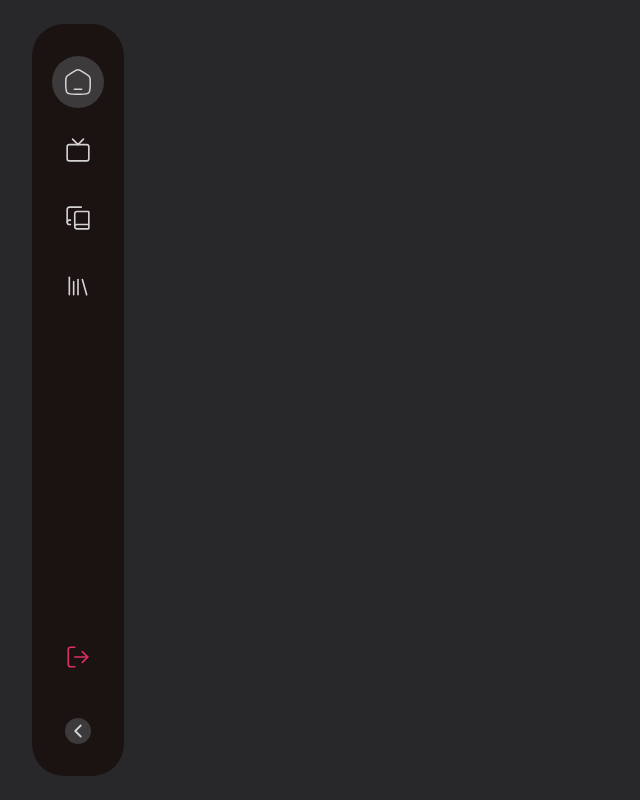
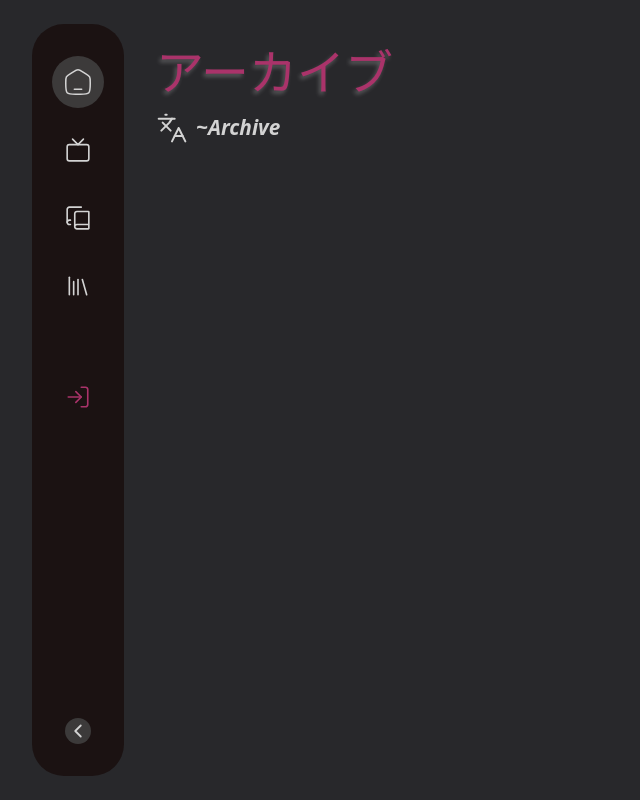
Before and after one commit to kite1412/react-aakaibu, a React (Vite) app: page / in a window 1280 px wide. Before the commit this address had no page. Shown: the whole page, without its empty margins (0-640 px from the left). Built offline with nearby package versions, Linux system fonts and the light colour scheme; a web font is replaced by a local one.

Commit message:
feat: create initial home page

```diff
--- a/src/App.tsx
+++ b/src/App.tsx
@@ -1,18 +1,26 @@
-import { BrowserRouter, Routes } from "react-router-dom"
+import { BrowserRouter, Route, Routes } from "react-router-dom"
 import SideNavBar from "./components/SideNavBar"
 import { AuthProvider } from "./context/AuthContext"
+import { HOME_PATH } from "./constants/paths"
+import HomePage from "./pages/HomePage"
 
 export default function App() {
   return (
     <BrowserRouter>
       <AuthProvider>
         <div className="bg-background h-screen w-screen text-content-color">
-          <div className="py-6 ps-8 size-full">
-            <SideNavBar />
+          <div className="flex size-full py-6">
+            <div className="ps-8">
+              <SideNavBar />
+            </div>
+            <Routes>
+              <Route
+                index
+                path={HOME_PATH}
+                element={<HomePage />}
+              />
+            </Routes>
           </div>
-          <Routes>
-
-          </Routes>
         </div>
       </AuthProvider>
     </BrowserRouter>
--- a/src/components/SideNavBar.tsx
+++ b/src/components/SideNavBar.tsx
@@ -59,7 +59,7 @@ export default function SideNavBar({ className = "" }) {
       flex flex-col justify-between
       ${className}
     `}>
-      <div className="flex flex-col gap-18">
+      <div className="flex flex-col gap-18 items-center">
         <div className="flex flex-col gap-4">
           {
             destinations(pathname, p => navigate(p)).map(d => (
@@ -90,7 +90,7 @@ export default function SideNavBar({ className = "" }) {
         />
       </div>
     </div>
-  );
+  )
 }
 
 function DestinationButton({
@@ -114,5 +114,5 @@ function DestinationButton({
         {icon}
       </div>
     </div>
-  );
+  )
 }
--- a/src/context/AuthContext.tsx
+++ b/src/context/AuthContext.tsx
@@ -15,7 +15,7 @@ interface AuthProviderProps {
 }
 
 export function AuthProvider({ children }: AuthProviderProps) {
-  const [isAuthenticated, setIsAuthenticated] = useState(true)
+  const [isAuthenticated, setIsAuthenticated] = useState(false)
 
   return (
     <AuthContext.Provider
@@ -25,7 +25,7 @@ export function AuthProvider({ children }: AuthProviderProps) {
     >
       {children}
     </AuthContext.Provider>
-  );
+  )
 }
 
 export function useAuth() {
--- a/src/index.css
+++ b/src/index.css
@@ -10,6 +10,8 @@
   --color-on-primary: oklch(100% 0 0);
   --color-secondary: oklch(66.24% 0.1867 249.84);
   --color-cerise: oklch(59.79% 0.208 9.89);
+
+  --text-medium: 1.3rem;
 }
 
 @font-face {
--- /dev/null
+++ b/src/layouts/PageLayout.tsx
@@ -0,0 +1,13 @@
+import { JSX } from "react"
+
+export default function PageLayout({
+  children
+}: {
+  children: JSX.Element
+}) {
+  return (
+    <div className="px-8 py-6 size-full">
+      {children}
+    </div>
+  )
+}
--- /dev/null
+++ b/src/pages/HomePage.tsx
@@ -0,0 +1,31 @@
+import Languages from "../assets/languages.svg?react"
+import PageLayout from "../layouts/PageLayout"
+
+export default function HomePage() {
+  return <PageLayout>
+    <div className="flex gap-4">
+      <div className="flex flex-col gap-10">
+        <AppLogo />
+      </div>
+    </div>
+  </PageLayout>
+}
+
+function AppLogo() {
+  return (
+    <div className="font-bold flex flex-col gap-4">
+      <span
+        className="text-5xl text-primary"
+        style={{
+          textShadow: "-2px 3px 4px rgba(255,255,255,0.25)"
+        }}
+      >
+        アーカイブ
+      </span>
+      <div className="flex gap-2 items-center">
+        <Languages />
+        <i className="text-medium">~Archive</i>
+      </div>
+    </div>
+  )
+}
```
